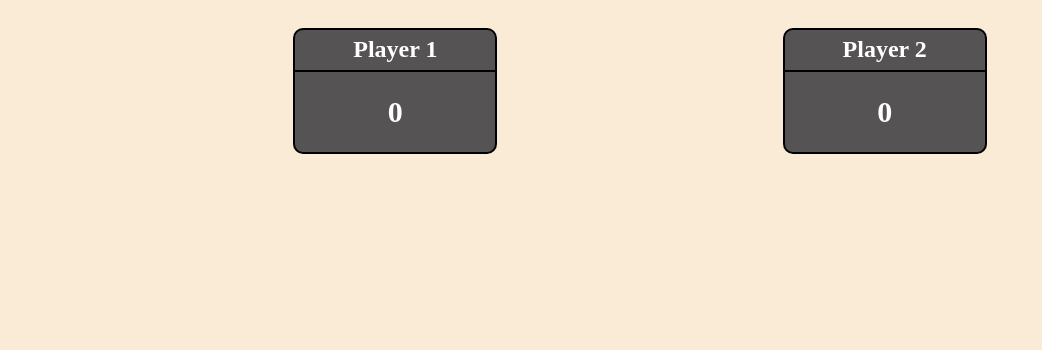
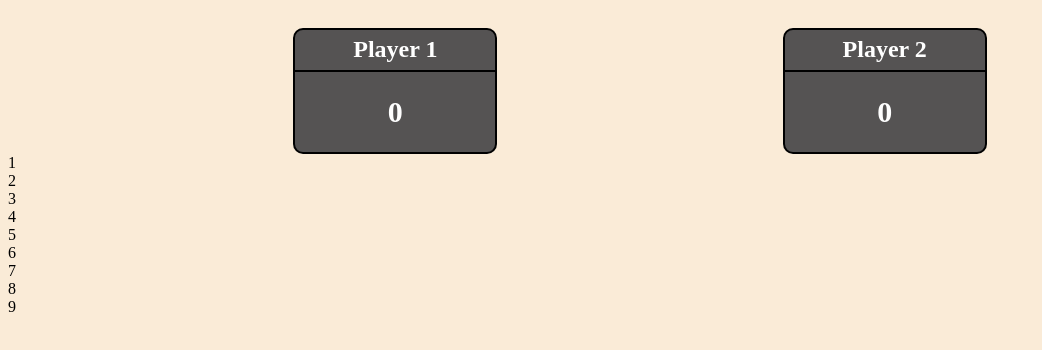
Before and after one commit to 1Pinesh/TicTacToe, a plain HTML site: page index.html in a window 1280 px wide. Shown: the whole page, without its empty margins (0-1042 px from the left). Drawn offline with Linux system fonts and the light colour scheme.

Commit message:
creaitng the grid cell for the notes and crosses

```diff
--- a/index.html
+++ b/index.html
@@ -19,5 +19,18 @@
         </div>
       </div>
     </section>
+    <section class="gameBoard">
+      <div class="gameBoard-con">
+        <div id="cell1" class="cells">1</div>
+        <div id="cell2" class="cells">2</div>
+        <div id="cell3" class="cells">3</div>
+        <div id="cell4" class="cells">4</div>
+        <div id="cell5" class="cells">5</div>
+        <div id="cell6" class="cells">6</div>
+        <div id="cell7" class="cells">7</div>
+        <div id="cell8" class="cells">8</div>
+        <div id="cell9" class="cells">9</div>
+      </div>
+    </section>
   </body>
 </html>
```
